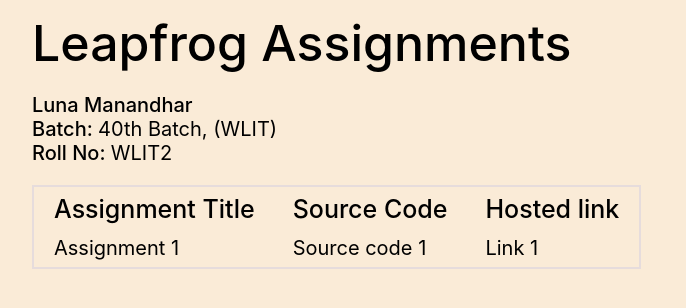
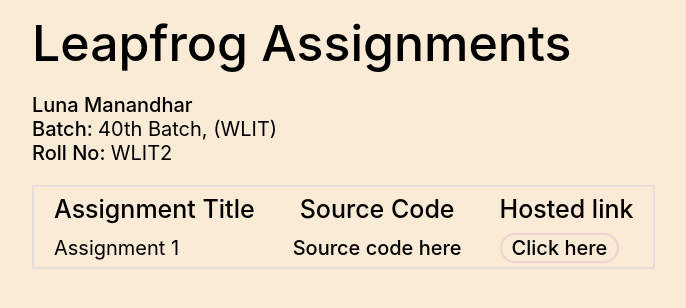
Before and after one commit to Luna-47/Leapfrog, a plain HTML site: page index.html in a window 1280 px wide. Shown: the whole page, without its empty margins (26-712 px from the left). Drawn offline with Linux system fonts and the light colour scheme; a web font is replaced by a local one.

Commit message:
Assignment1 Completed

```diff
--- a/css.css
+++ b/css.css
@@ -32,3 +32,19 @@
 td{
     padding:5px 18px 5px 18px;
 }
+a{
+    text-decoration:none;
+    color:black;
+    font-weight:450;
+}
+.btn{
+    border:2px solid rgb(240, 209, 209);
+    border-radius:15px;
+    padding:1px 10px;
+    font-size:20px;
+}
+.btn:hover{
+    color:black;
+    background-color: rgb(221, 201, 201);
+    opacity:100%;
+}
--- a/index.html
+++ b/index.html
@@ -36,10 +36,10 @@
             Assignment 1
         </td>
         <td>
-            Source code 1
+            <a href="https://github.com/Luna-47/Leapfrog">Source code here</a>
         </td>
         <td>
-            Link 1
+            <a href="https://luna-47.github.io/Leapfrog/" class="btn">Click here</a>
         </td>
     </tr>
 </table>
```
